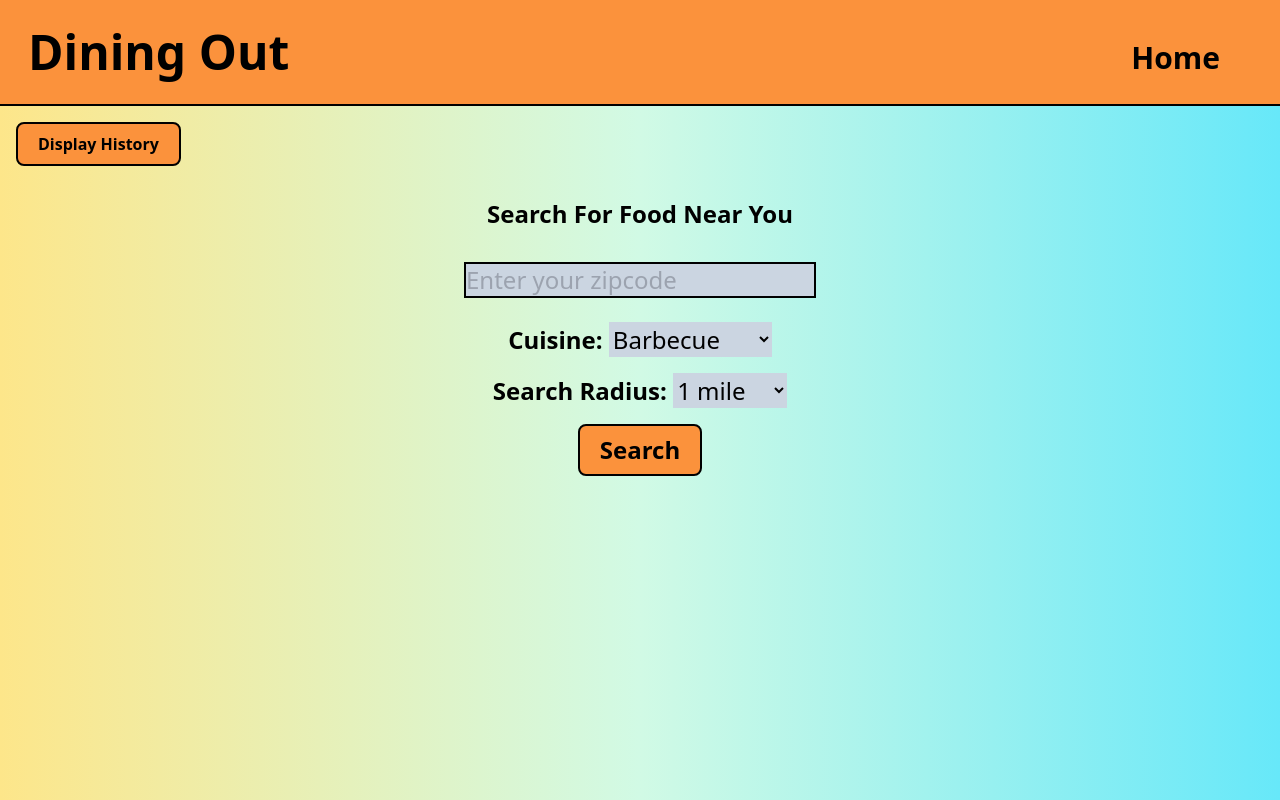
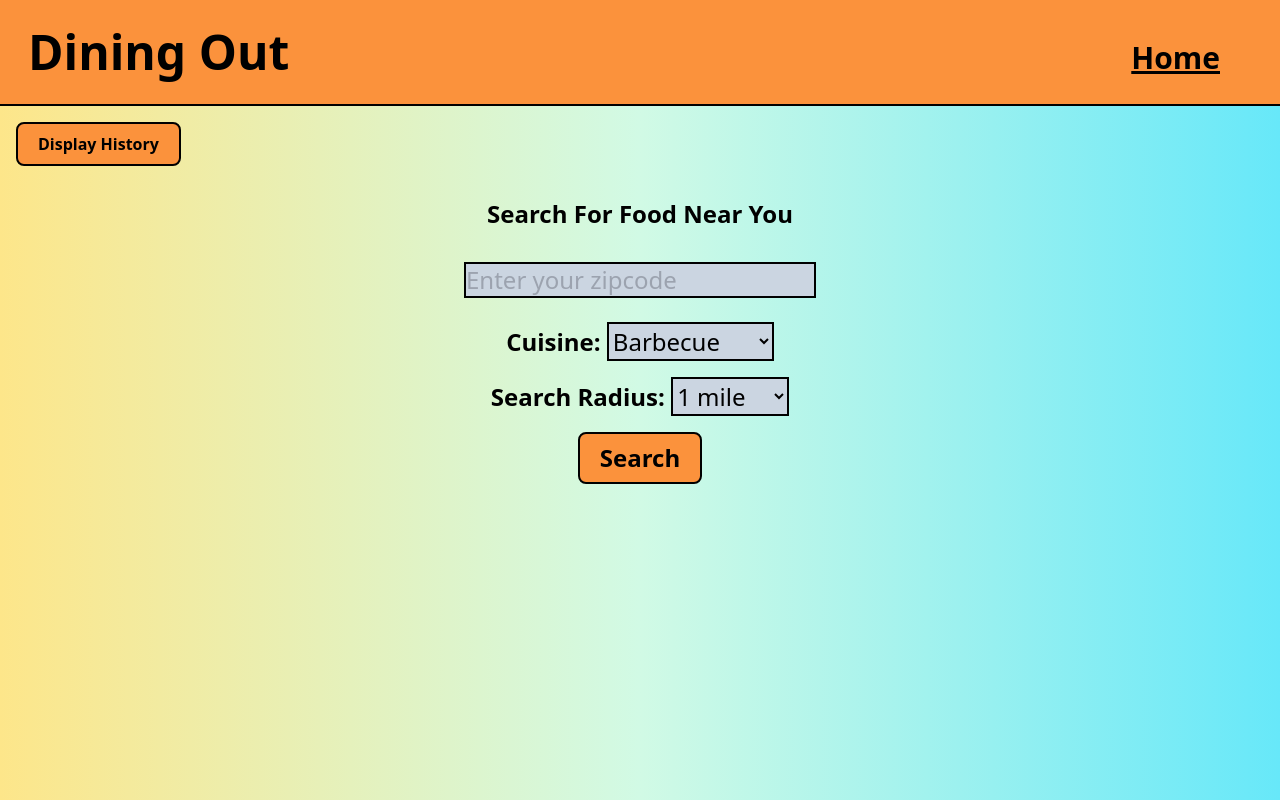
Before and after one commit to SlemJosh/culinary-crossroads, a plain HTML site: page dine-out.html in a window 1280 px wide. Drawn offline with nearby package versions, Linux system fonts and the light colour scheme; some packages are replaced by stand-ins of ours.

Commit message:
added more styling

```diff
--- a/dine-out.html
+++ b/dine-out.html
@@ -17,7 +17,7 @@
 <body class="bg-gradient-to-r from-amber-200 via-emerald-100 to-cyan-300">
     <header id="header" class="w-full p-7 bg-orange-400 font-bold border-b-2 border-black flex justify-between">
         <h1 class="text-5xl">Dining Out</h1>
-        <a class="text-3xl mr-8 mt-3" href="index.html">Home</a>
+        <a class="text-3xl mr-8 mt-3 underline" href="index.html">Home</a>
     </header>
     <section id="historyContainer">
         <button id="displayHistoryButton" class="bg-orange-400 px-5 py-2 border-2 border-black rounded-lg font-bold ml-4 mt-4">Display History</button>
@@ -34,7 +34,7 @@
                 placeholder="Enter your zipcode" required>
             <br>
             <label for="foodType" class="font-bold">Cuisine:</label>
-            <select id="foodType" class="mt-2 bg-slate-300 mb-4" name="foodType">
+            <select id="foodType" class="mt-2 bg-slate-300 mb-4 border-2 border-black" name="foodType">
                 <option value="barbecue">Barbecue</option>
                 <option value="chinese">Chinese</option>
                 <option value="french">French</option>
@@ -52,7 +52,7 @@
             <br>
 
             <label for="searchRadius" class="font-bold">Search Radius:</label>
-            <select id="searchRadius" class="bg-slate-300 mb-4" name="searchRadius">
+            <select id="searchRadius" class="bg-slate-300 mb-4 border-2 border-black" name="searchRadius">
                 <option value="1">1 mile</option>
                 <option value="2">2 miles</option>
                 <option value="5">5 miles</option>
```
Also changed, not shown: dine-in.html (+1 -1 lines).
